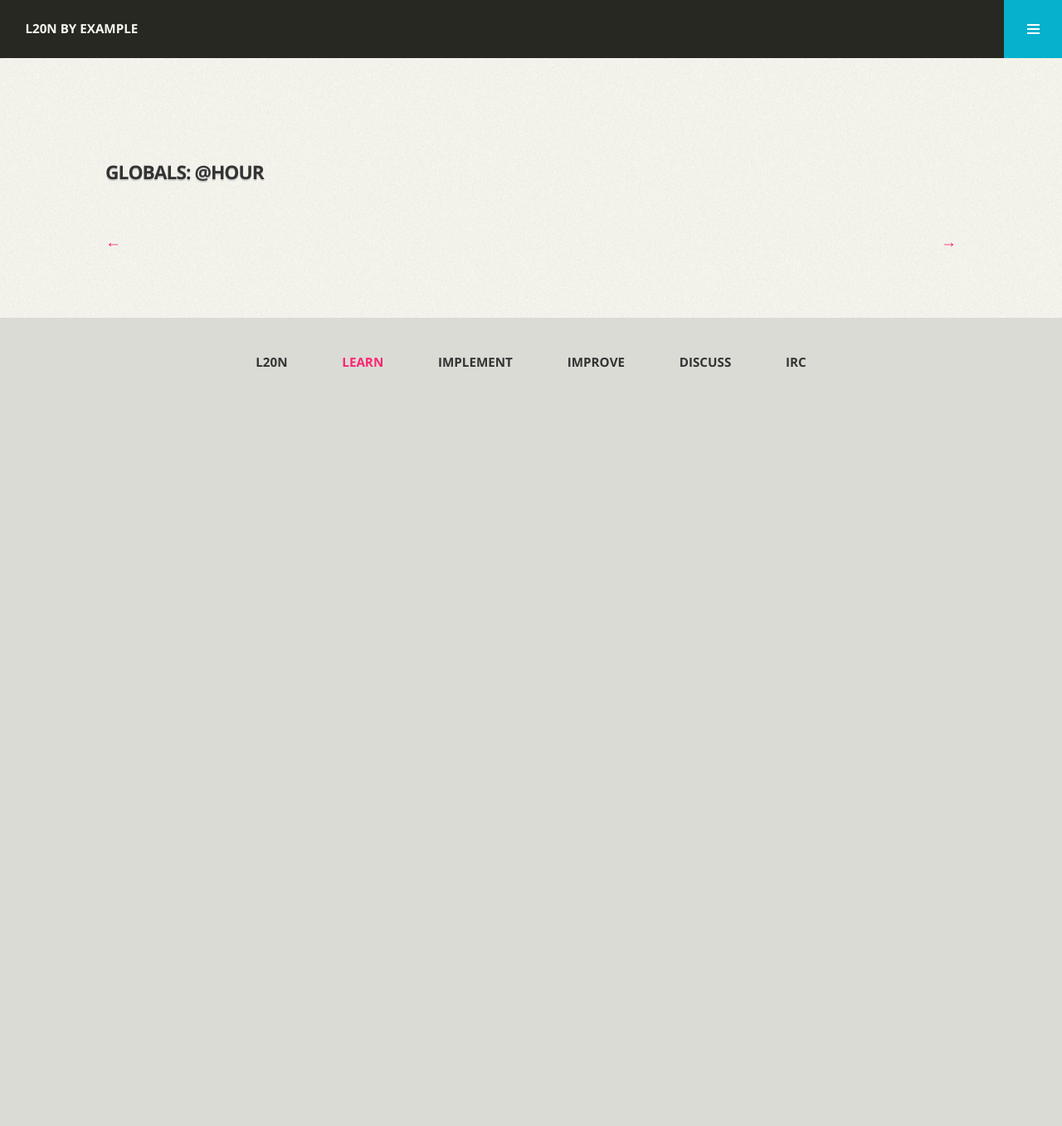
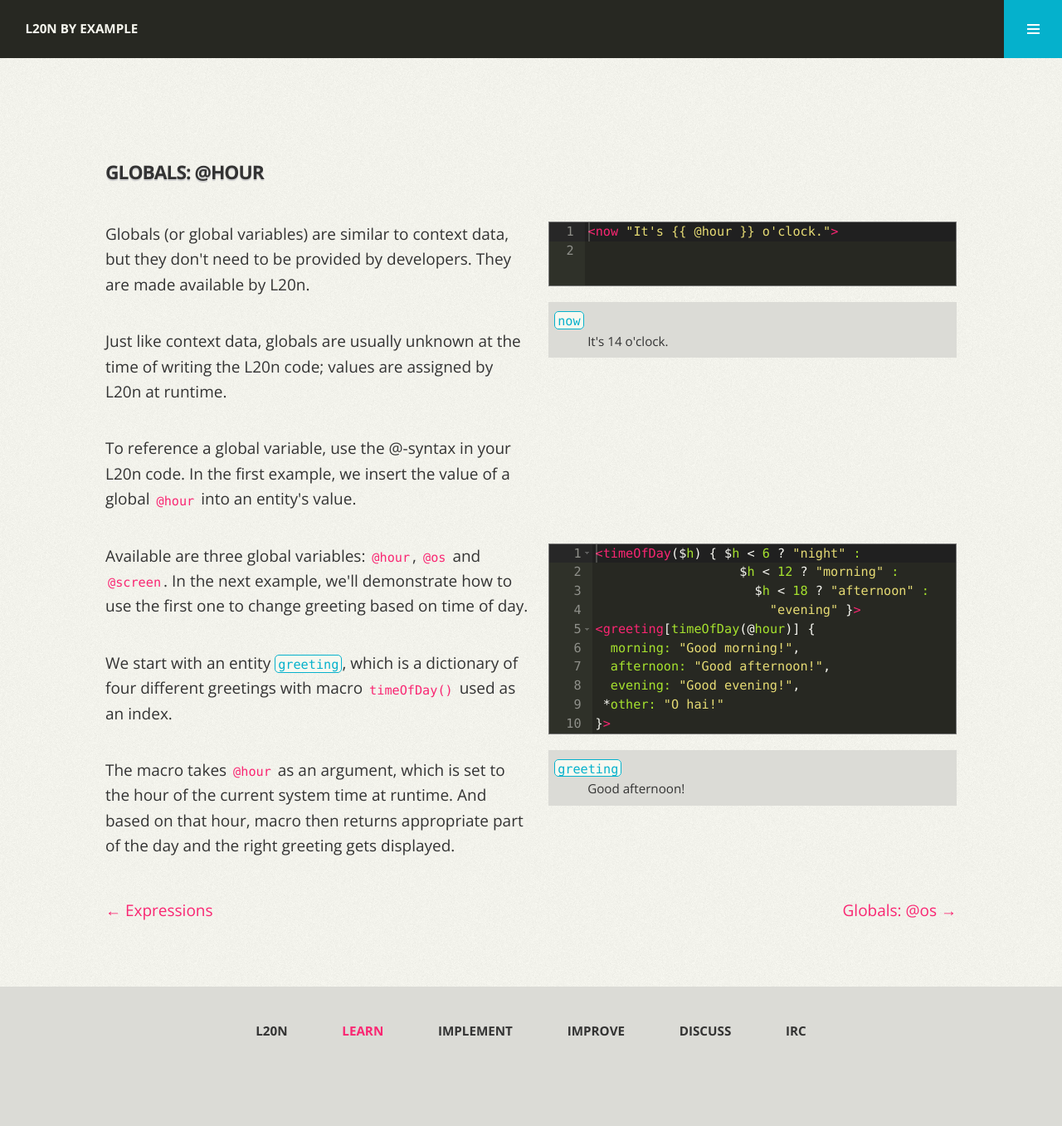
Before and after one commit to l20n/l20n.org, a Jekyll site: the page built from _posts/2012-07-11-globals-hour.md, in a window 1280 px wide. Shown: the whole page at 83% size. Built offline with Jekyll 4.4.1, drawn with Linux system fonts in a browser that asks for light colours; nearby versions of some CDN libraries; before the commit the page ends 900 px from its top, so only the background shows below that.

Commit message:
Add Globals chapters

```diff
--- a/_posts/2012-07-11-globals-hour.md
+++ b/_posts/2012-07-11-globals-hour.md
@@ -3,5 +3,52 @@ category: learn
 layout: learn
 title: "Globals: @hour"
 prev_section: expressions
+prev_title: Expressions
 next_section: globals-os
+next_title: "Globals: @os"
 ---
+
+<section class="clearfix">
+  <div class="left">
+    <p>Globals (or global variables) are similar to context data, but they don't need to be provided by developers. They are made available by L20n.</p>
+    <p>Just like context data, globals are usually unknown at the time of writing the L20n code; values are assigned by L20n at runtime.</p>
+    <p>To reference a global variable, use the @-syntax in your L20n code. In the first example, we insert the value of a global <code>@hour</code> into an entity's value.</p>
+  </div>
+  <div class="right">
+    <div class="editor sourceEditor height5"
+      id="sourceEditor1"
+      data-source="sourceEditor1"
+      data-output="output1"
+    >&lt;now "It's {% raw %}{{ @hour }}{% endraw %} o'clock."&gt;
+    </div>
+    <dl id="output1">
+    </dl>
+  </div>
+</section>
+
+<section class="clearfix">
+  <div class="left">
+    <p>Available are three global variables: <code>@hour</code>, <a href="{% post_url 2012-07-12-globals-os %}"><code>@os</code></a> and <a href="{% post_url 2012-07-13-globals-screen %}"><code>@screen</code></a>. In the next example, we'll demonstrate how to use the first one to change greeting based on time of day.</p>
+    <p>We start with an entity <code class="entity">greeting</code>, which is a dictionary of four different greetings with macro <code>timeOfDay()</code> used as an index.</p>
+    <p>The macro takes <code>@hour</code> as an argument, which is set to the hour of the current system time at runtime. And based on that hour, macro then returns appropriate part of the day and the right greeting gets displayed.</p>
+  </div>
+  <div class="right">
+    <div class="editor sourceEditor height15"
+	  id="sourceEditor2"
+	  data-source="sourceEditor2"
+	  data-output="output2"
+    >&lt;timeOfDay($h) { $h &lt; 6 ? "night" :
+                   $h &lt; 12 ? "morning" :
+                     $h &lt; 18 ? "afternoon" :
+                       "evening" }&gt;
+&lt;greeting[timeOfDay(@hour)] {
+  morning: "Good morning!",
+  afternoon: "Good afternoon!",
+  evening: "Good evening!",
+ *other: "O hai!"
+}&gt;
+	</div>
+    <dl id="output2">
+    </dl>
+  </div>
+</section>
```
Also changed, not shown: _posts/2012-07-12-globals-os.md (+64 -0 lines), _posts/2012-07-13-globals-screen.md (+29 -0 lines).
